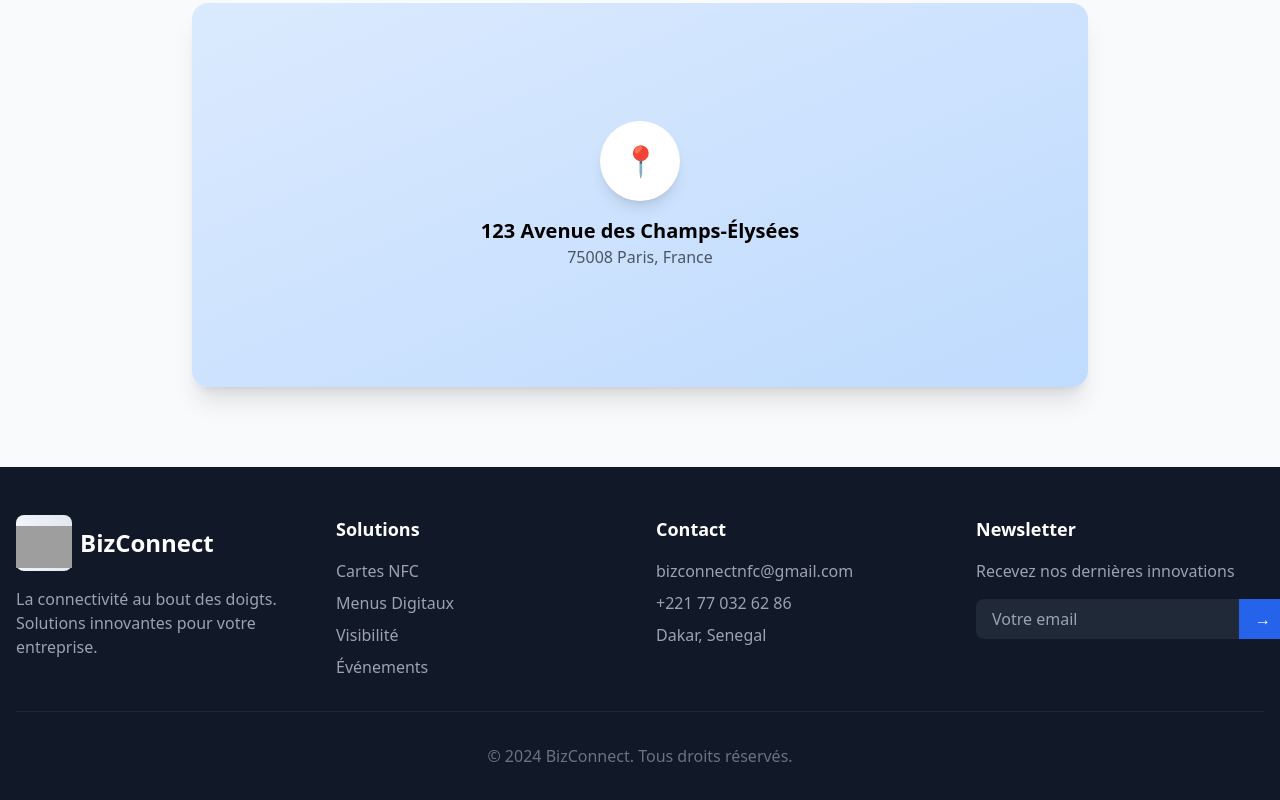
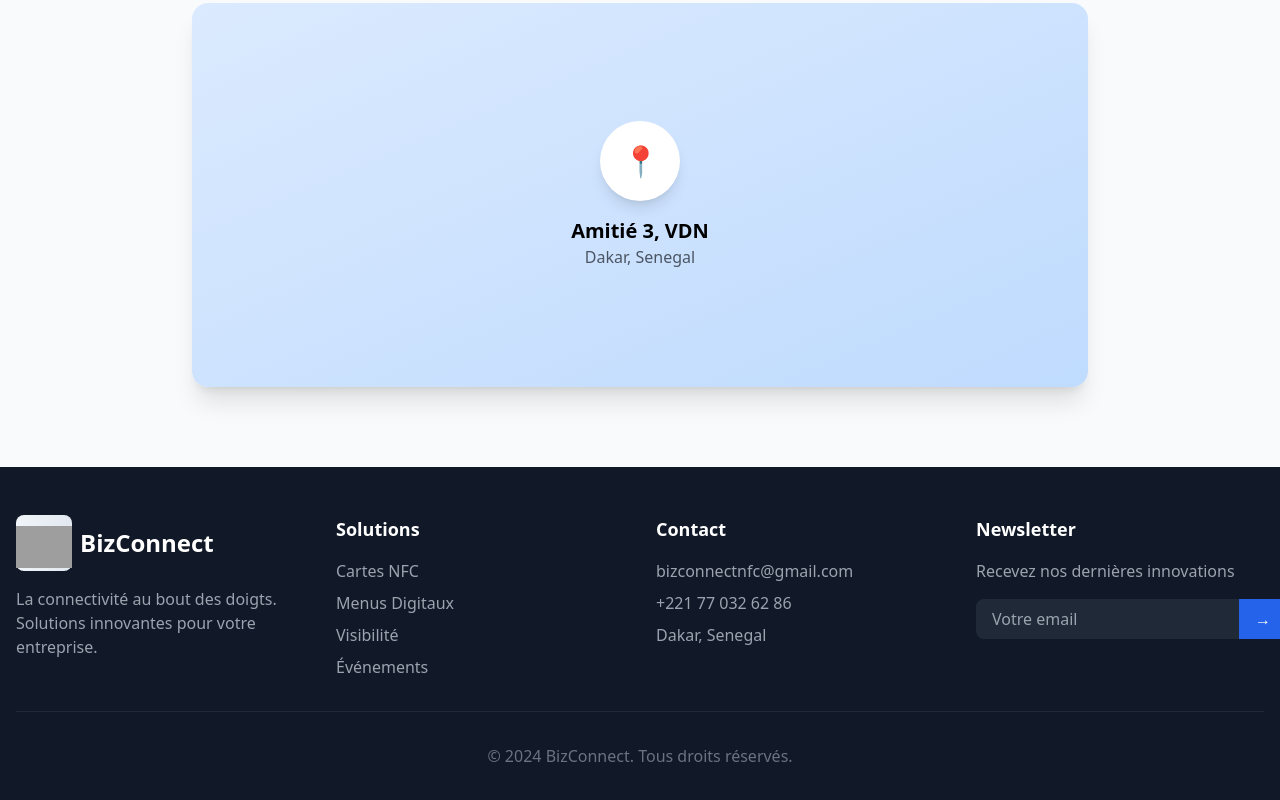
Before and after one commit to Latyrsarr/Bizconnect-front-web-side, a Nuxt app: page /contact in a window 1280 px wide. Shown: the part 1543-2343 px from the top of the page. Built offline with nearby package versions, Linux system fonts and the light colour scheme; grey boxes are pictures that could not be loaded.

Commit message:
update 12

```diff
--- a/pages/contact.vue
+++ b/pages/contact.vue
@@ -133,7 +133,7 @@
             <div class="bg-gradient-to-r from-green-600 to-green-700 text-white rounded-2xl p-8 text-center">
               <h3 class="text-2xl font-bold mb-4">Urgent ?</h3>
               <p class="mb-6">Besoin d'une réponse rapide ?</p>
-              <a href="tel:+33123456789"
+              <a href="tel:+221770326286"
                 class="inline-block bg-white text-green-700 px-8 py-3 rounded-lg font-bold hover:bg-green-50">
                 Appelez-nous maintenant
               </a>
@@ -153,8 +153,8 @@
               <div class="w-20 h-20 bg-white rounded-full flex items-center justify-center mx-auto mb-4 shadow-lg">
                 <span class="text-3xl">📍</span>
               </div>
-              <p class="text-xl font-bold">123 Avenue des Champs-Élysées</p>
-              <p class="text-gray-600">75008 Paris, France</p>
+              <p class="text-xl font-bold">Amitié 3, VDN</p>
+              <p class="text-gray-600">Dakar, Senegal</p>
             </div>
           </div>
         </div>
```
